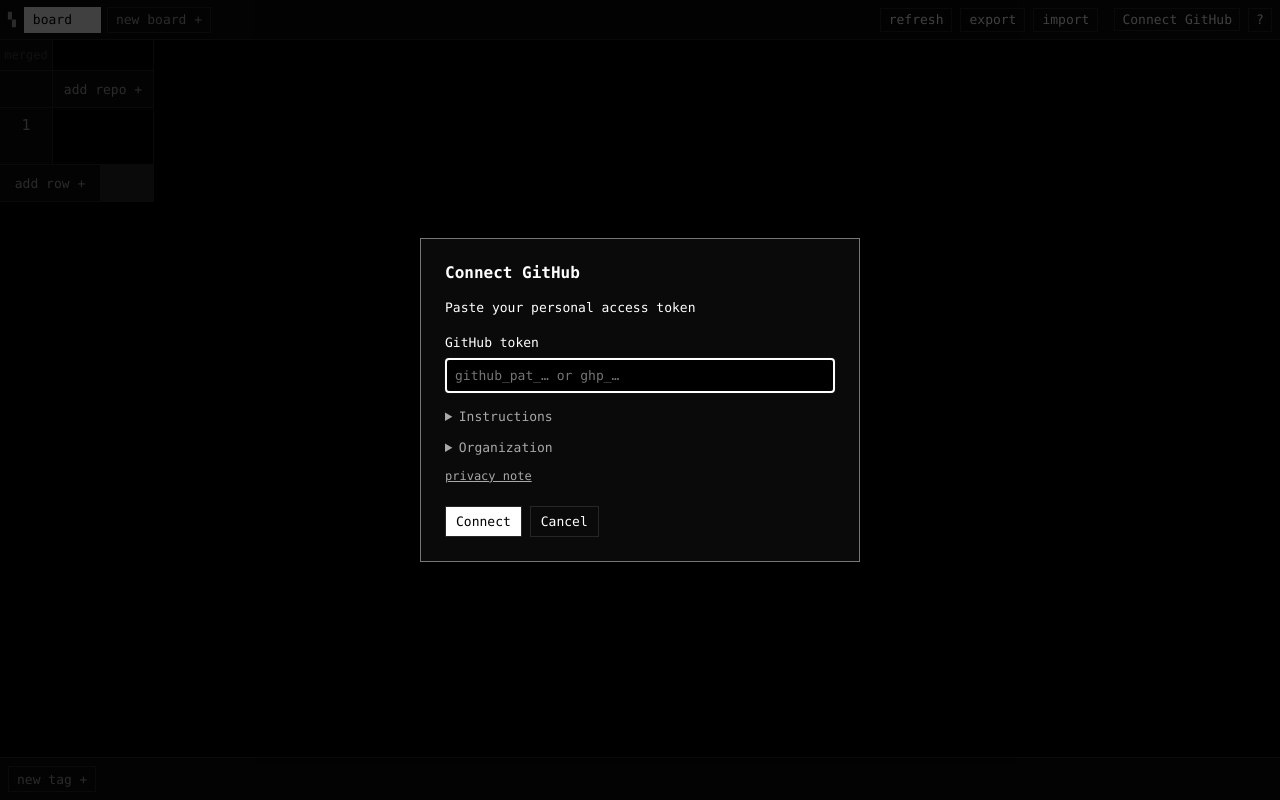
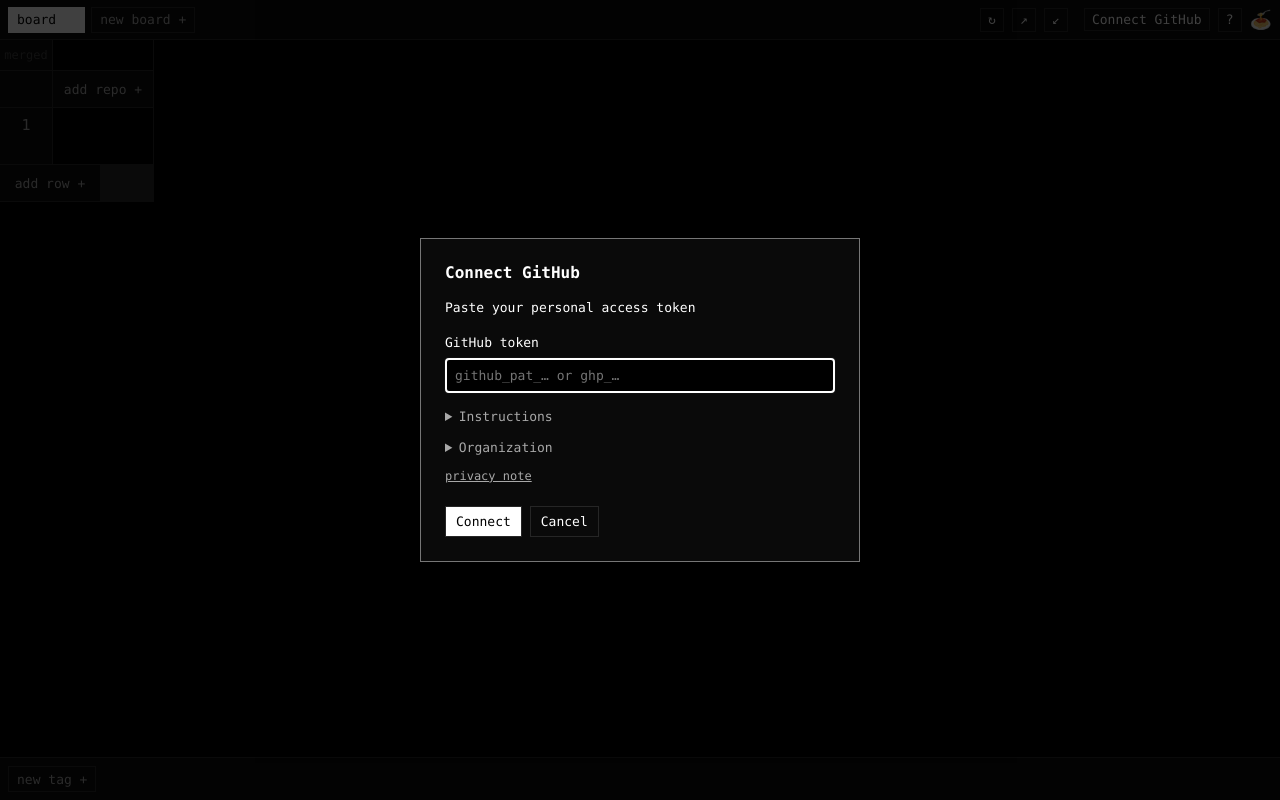
Before and after one commit to iusethemouse/spaghetti, a website with bundled scripts: page web/index.html in a window 1280 px wide. Built offline with nearby package versions, Linux system fonts and the light colour scheme.

Commit message:
add logo

```diff
--- a/web/index.html
+++ b/web/index.html
@@ -11,16 +11,16 @@
 
 <body>
   <header id="bar">
-    <span id="brand">▚</span>
     <span id="bundles"></span>
     <span class="spacer"></span>
     <button id="isolate" title="Clear tag filter" aria-label="Clear tag filter" hidden></button>
-    <button id="refresh" class="text-button" title="Refresh" aria-label="Refresh">refresh</button>
-    <button id="share" class="text-button" title="Export" aria-label="Export">export</button>
-    <button id="adopt" class="text-button" title="Import" aria-label="Import">import</button>
+    <button id="refresh" class="icon" title="Refresh" aria-label="Refresh">↻</button>
+    <button id="share" class="icon" title="Export" aria-label="Export">↗</button>
+    <button id="adopt" class="icon" title="Import" aria-label="Import">↙</button>
     <span id="who"></span>
     <button id="connection-button" title="Connect GitHub" hidden>Connect GitHub</button>
     <button id="help" class="icon" title="How it works" aria-label="How it works">?</button>
+    <span id="brand" role="img" aria-label="Spaghetti" title="Spaghetti">🍝</span>
   </header>
 
   <main id="stage">
--- a/web/style.css
+++ b/web/style.css
@@ -81,7 +81,7 @@
   z-index: 40;
 }
 
-#brand { color: var(--dim); }
+#brand { font-size: 18px; line-height: 1; flex: none; }
 
 #bundles {
   display: flex;
```
